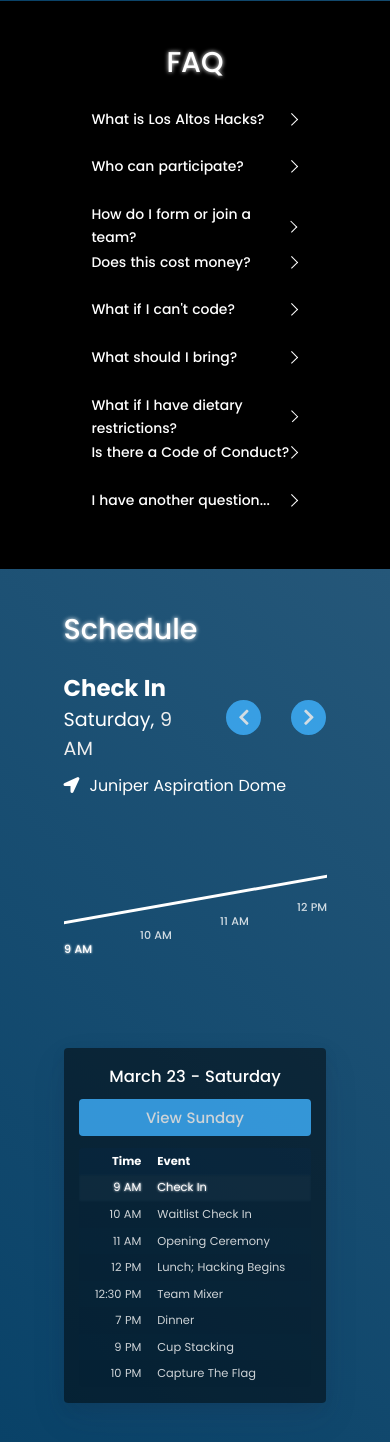
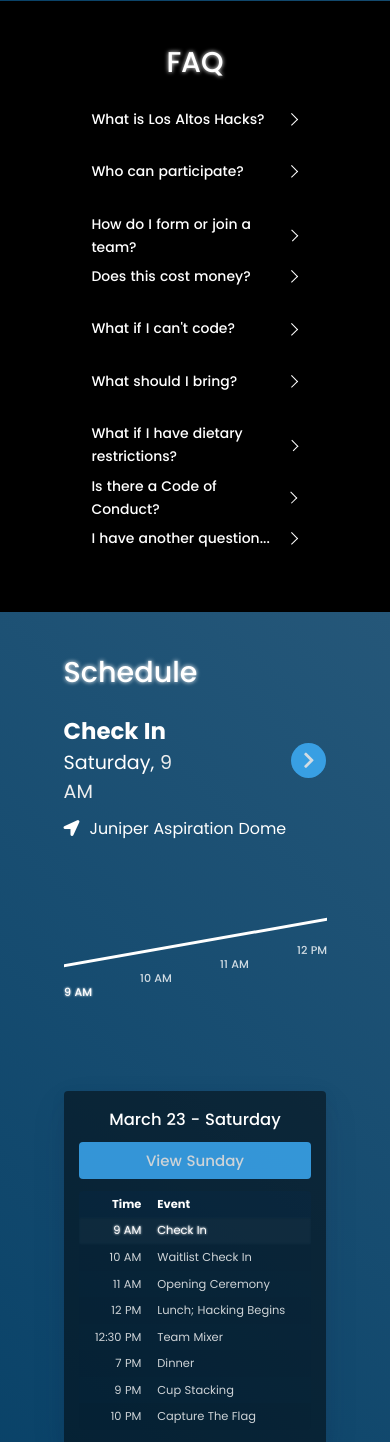
Before and after one commit to LosAltosHacks/admin-dashboard, a PHP site: page / in a window 390 px wide. Shown: the part 1393-2835 px from the top of the page. Run offline with PHP 8.4, Linux system fonts and the light colour scheme; some libraries are stand-ins or nearby versions.

Commit message:
Fix main logo that leo messed up, finish Sidd's work by hiding and showing buttons when not clickable

```diff
--- a/css/main.css
+++ b/css/main.css
@@ -278,8 +278,6 @@ div#overlay {
     width: 100%;
     height: auto;
     display: block;
-    position: absolute;
-    top: 3rem;
 }
 
 #logo-main img {
@@ -378,7 +376,6 @@ h1.head-text {
 
 details {
   flex: 1 50%;
-  /* height: 100% !important; */
   margin: 0 !important;
   padding-left: 1em;
   padding-right: 1em;
@@ -387,7 +384,6 @@ details {
 }
 
 details:not([open]) {
-	/* height: calc(1.2375em + 24.47px); */
   height: 3.3em;
 }
 
@@ -419,6 +415,10 @@ summary:after {
     transform: translateX(-0.3536em) rotate(-45deg);
     transition: transform 0.3s;
     color: white;
+}
+
+summary h3 {
+    padding-right: 1em;
 }
 
 /* i hate safari just for the record */
@@ -814,8 +814,7 @@ footer a.link-group-item:hover {
 #schedule {
     text-align: left;
     color: white;
-    height: 100%;
-    /* display: block; */
+    height: 100vh;
 }
 
 #event-name {
@@ -982,6 +981,11 @@ footer a.link-group-item:hover {
 
 /* tablets + small screens */
 @media only screen and (max-width: 900px) {
+    #logo-main {
+        position: absolute;
+        top: 3rem;
+    }
+
     #logo-main img {
         width: 90%;
     }
@@ -993,6 +997,7 @@ footer a.link-group-item:hover {
 
     #schedule {
         flex-direction: column;
+        height: 100%;
     }
 
     #schedule-vis {
@@ -1041,7 +1046,7 @@ footer a.link-group-item:hover {
     width: unset;
   }
   details:not([open]) {
-    height: 4em;
+    height: 4.4em;
   }
   #logo-main {
     height: calc(100vh - 160px - 7.4rem);
--- a/index.html
+++ b/index.html
@@ -192,7 +192,6 @@
 
 			<!-- Schedule -->
 			<section id="schedule">
-
 				<div id="schedule-vis">
 					<h2>Schedule</h2>
 					<div class="schedVisHeader">
@@ -201,7 +200,7 @@
 							<span id="schedDay">Saturday</span><span>, </span><span id="schedTime"></span>
 						</div>
 						<div class="navButtons">
-							<div id="schedDecrease" data-linkTo="0" class="navButton scheduleLink"><i class="fas fa-chevron-left"></i></div>
+							<div id="schedDecrease" data-linkTo="0" class="navButton scheduleLink" style="visibility: hidden"><i class="fas fa-chevron-left"></i></div>
 							<div id="schedIncrease" data-linkTo="0" class="navButton scheduleLink"><i class="fas fa-chevron-right"></i></div>
 						</div>
 					</div>
--- a/js/dynamicSchedule.js
+++ b/js/dynamicSchedule.js
@@ -130,11 +130,12 @@ displayDynamicSchedule();
 //bind some event listeners.
 $('#schedule').on('click','.scheduleLink',function(){
   var nextActiveEventKey = $(this).attr('data-linkTo');
+  var id = $(this).attr("id");
+
   if (nextActiveEventKey != "null") {
     updateActiveEvent(nextActiveEventKey);
   }
   else {
-    var id = $(this).attr("id");
     if (id == "schedIncrease") {
         if (dayKey == 0) {
           dayKey = 1;
@@ -154,7 +155,23 @@ $('#schedule').on('click','.scheduleLink',function(){
         }
     }
   }
+
+  hideAndShowButtons();
 });
+
+function hideAndShowButtons() {
+  if ($("#schedIncrease").attr('data-linkTo') == "null" && dayKey == 1) {
+    $("#schedIncrease").css("visibility", "hidden");
+  } else {
+    $("#schedIncrease").css("visibility", "visible");
+  }
+
+  if ($("#schedDecrease").attr('data-linkTo') == "null" && dayKey == 0) {
+    $("#schedDecrease").css("visibility", "hidden");
+  } else {
+    $("#schedDecrease").css("visibility", "visible");
+  }
+}
 
 $("#toggleDay").click(function(){
   if (dayKey == 0) {
@@ -167,5 +184,6 @@ $("#toggleDay").click(function(){
   }
   eventDay = days[dayKey];
   scheduleData = Schedules[eventDay].sched;
-  reInitSchedule()
+  reInitSchedule();
+  hideAndShowButtons();
 });
```
